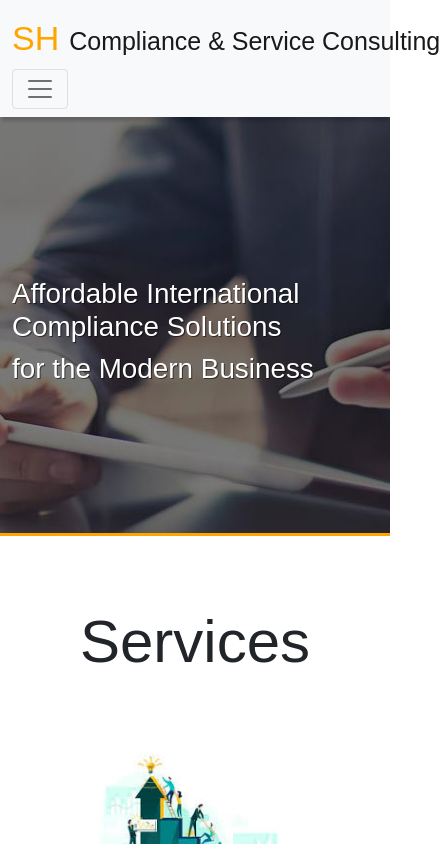
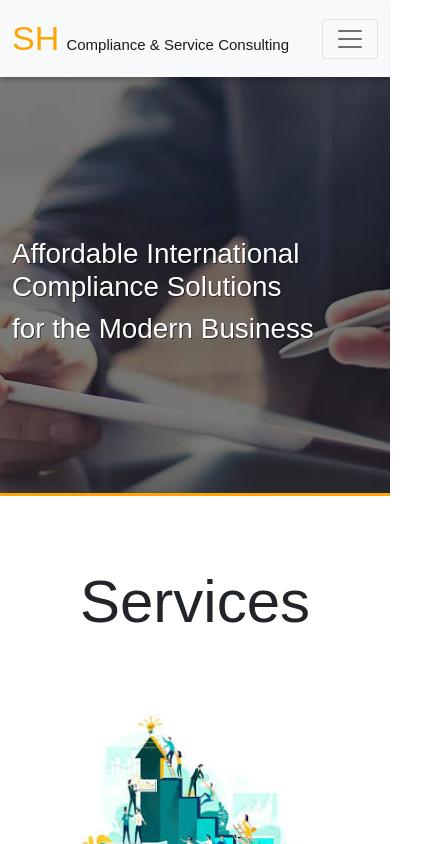
Before and after one commit to bsmrdel101/sh-service-consulting, a React (Create React App) app: page / in a window 390 px wide. Shown: the top 844 px of the page, 440 px wide, since content can reach past the window. Built offline with nearby package versions, Linux system fonts and the light colour scheme; no server answers.

Commit message:
tried adding react scrollIntoView()

```diff
--- a/package.json
+++ b/package.json
@@ -24,6 +24,7 @@
     "react-redux": "^7.2.6",
     "react-router-dom": "^5.2.0",
     "react-scripts": "^5.0",
+    "react-scroll-into-view": "^1.12.0",
     "redux": "^4.1.2",
     "redux-logger": "^3.0.6",
     "redux-saga": "^1.1.3",
--- a/src/components/About/About.jsx
+++ b/src/components/About/About.jsx
@@ -4,7 +4,7 @@ import './About.css';
 
 function About() {
     return (
-        <>
+        <div>
             <center>
                 <h1 className='services-title'>About us</h1>
             </center>
@@ -18,7 +18,7 @@ function About() {
                     We can do our service in English or Spanish.
                 </p>
             </div>
-        </>
+        </div>
     );
 }
 
--- a/src/components/Nav/Nav.css
+++ b/src/components/Nav/Nav.css
@@ -10,6 +10,12 @@
 
 .navbar-brand {
   font-size: 25px;
+}
+
+@media (max-width: 600px) {
+  .navbar-brand {
+    font-size: 15px;
+  }
 }
 
 .active-tab {
```
